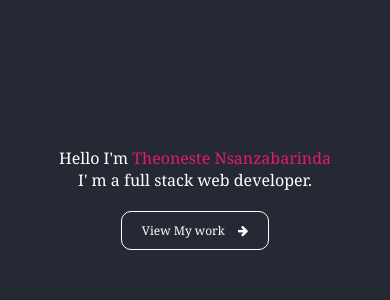
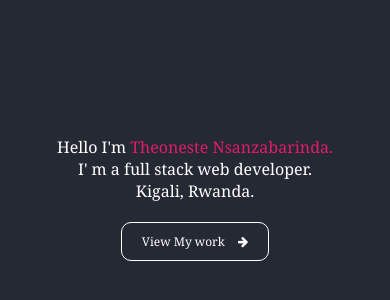
Before and after one commit to Theoneste1/My-Brand-Theoneste, a plain HTML site: page UI/landing-page/index.html in a window 390 px wide. Shown: the part 224-524 px from the top of the page. Drawn offline with Linux system fonts and the light colour scheme.

Commit message:
create landing page responsiveness

```diff
--- a/UI/landing-page/index.html
+++ b/UI/landing-page/index.html
@@ -14,8 +14,9 @@
                 <div class="innerpart">
                     <div class="text">
                         <p>
-                          <li>Hello I'm <span id="myName">Theoneste Nsanzabarinda</span></li>
+                          <li>Hello I'm <span id="myName">Theoneste Nsanzabarinda.</span></li>
                           <li>I' m a full stack web developer.</li>
+                        <li>Kigali, Rwanda.</li>
                              </p>
                     </div>
                     <div class=" button">
--- a/UI/landing-page/style.css
+++ b/UI/landing-page/style.css
@@ -44,7 +44,7 @@ section{
 }
 .fa-arrow-right{
     color: white;
-    font-size: 10px;
+    font-size: 20px;
     margin-left: 10px;
 }
 #btn-one:hover{
```
